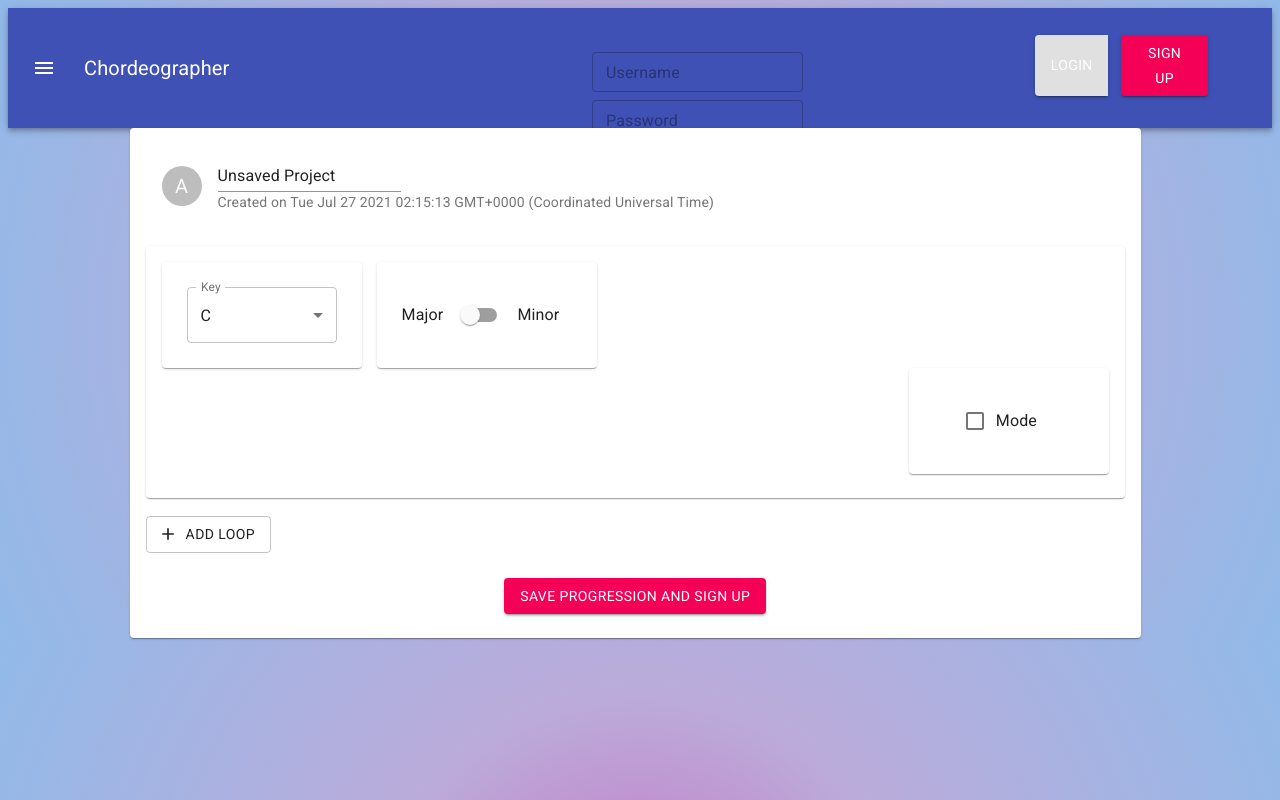
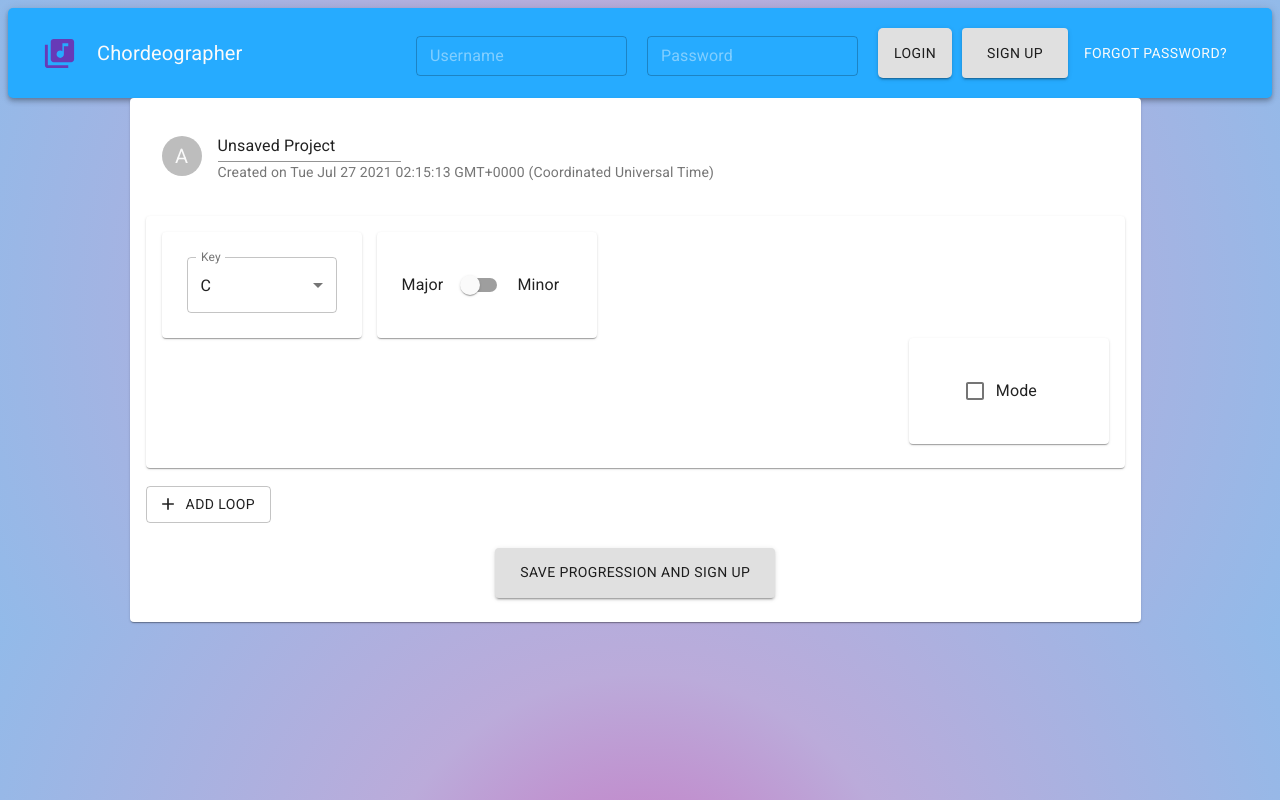
Before and after one commit to DillonNotDylan/COP4331-BigProject, a React (Create React App) app: page / in a window 1280 px wide. Built offline with nearby package versions, Linux system fonts and the light colour scheme.

Commit message:
Put Nelson's navbar in

```diff
--- a/src/components/Login_SignUp.js
+++ b/src/components/Login_SignUp.js
@@ -18,7 +18,13 @@ const Login_SignUp = (props) => {
 
 	return (
 		<div className="Login-SignUp" style={{ textAlign: 'center' }, props.style}>
-			<Button variant="contained" color="secondary" onClick={handleOpen}>{props.buttonText}</Button>
+			<Button
+				style={{ height: 50, padding: 25 }}
+				variant="contained"
+				color="default"
+				onClick={handleOpen}>
+				{props.buttonText}
+			</Button>
 			<ModalDialog open={open} handleClose={handleClose} />
 		</div>
 	);
--- a/src/components/Looper/LoopBox.js
+++ b/src/components/Looper/LoopBox.js
@@ -106,9 +106,8 @@ const LoopBox = () => {
 		setcProject(temp)
 	}
 
-	const save = (e) =>
+	const save = () =>
 	{
-		e.preventDefault();
 
 		// copy over references of loops
 		let t = {
--- a/src/components/NavBar.js
+++ b/src/components/NavBar.js
@@ -7,9 +7,12 @@ import {
 	IconButton,
 	Typography, Box,
 	TextField,
+	ThemeProvider,
+	createMuiTheme
 } from '@material-ui/core'
 import { makeStyles } from '@material-ui/core/styles'
 import MenuIcon from '@material-ui/icons/Menu';
+import LibraryMusicIcon from '@material-ui/icons/LibraryMusic';
 import axios from 'axios';
 import { RestoreOutlined } from '@material-ui/icons';
 import Login_SignUp from './Login_SignUp';
@@ -19,14 +22,46 @@ import ForgotPassword from './ForgotPassword'
 const useStyles = makeStyles((theme) => ({
 	root: {
 		flexGrow: 1,
+		borderRadius: 5,
+		padding: 10
+		// height: 100
 	},
 	menuButton: {
-		marginRight: theme.spacing(2),
+		marginRight: theme.spacing(1),
 	},
 	title: {
 		flexGrow: 1,
 	},
+
+	text: {
+		color: 'white'
+	}
 }));
+
+const barTheme = createMuiTheme({
+	palette: {
+		primary: {
+			main: '#26abff'
+		},
+
+		secondary: {
+			main: '#673ab7',
+			contrastText: '#000'
+
+		}
+
+	}
+
+});
+
+const typeTheme = createMuiTheme({
+	palette: {
+		primary: {
+			main: '#fafafa'
+		}
+	}
+})
+
 
 const NavBar = () => {
 	const classes = useStyles();
@@ -80,8 +115,7 @@ const NavBar = () => {
 		window.location = window.location;
 	}
 
-	const toggleForgotPop = () =>
-	{
+	const toggleForgotPop = () => {
 		setForgPass(!forgPass);
 	}
 
@@ -99,31 +133,35 @@ const NavBar = () => {
 
 	const notLoggedIn = () => {
 
-		const clickyStyle = { margin: '4px', textAlign: 'center', justifyContent: 'center' };
+		const clickyStyle = { textAlign: 'center', justifyContent: 'center', margin: 10, height: 45 };
 		return (
-			<div style={{ maxHeight: '5vh', maxWidth: '50vw', display: 'flex', flexDirection: 'row' , padding:'5vh'}}>
+			<div style={{ display: 'flex', flexDirection: 'row', alignContent: 'center', alignItems: 'flex-end' }}>
 				{	// show forgot password dialog on click
-					forgPass?
-					<ForgotPassword toggle={toggleForgotPop}/>
+					forgPass ?
+						<ForgotPassword toggle={toggleForgotPop} />
 						: null
 				}
-				<Typography style={{ marginRight: '20px' }} >{errMsg}</Typography>
-				<div>
-					<TextField variant="outlined" size="small" placeholder="Username" onChange={formChange} style={clickyStyle} />
-					<TextField variant="outlined" size="small" placeholder="Password" type="password" onChange={formChange} style={clickyStyle} />
+				<Typography style={{ marginRight: 125, height: 35 }} >{errMsg}</Typography>
+
+				<TextField variant="outlined" size="small" placeholder="Username" onChange={formChange} style={clickyStyle} InputProps={{ className: classes.text }} />
 
 
-				</div>
+				<ButtonGroup orientation="vertical" style={{}}>
+					<TextField variant="outlined" size="small" placeholder="Password" type="password" onChange={formChange} style={clickyStyle} InputProps={{ className: classes.text }} />
+				</ButtonGroup>
 
-				<ButtonGroup style={{display:'flex', flexDirection:'column', maxHeight:'100%', justifyContent:'center'}} >
-					<ButtonGroup style={{display:'flex', flexDirection:'row', paddingTop:'17%'}}>
-						<Button color="inherit" variant="contained" onClick={submitLogin} style={{textAlign:'center', justifyContent: 'center', marginLeft: '1vw', marginRight:'1vw' }}>Login</Button>
-						<Login_SignUp buttonText="Sign Up" style={{textAlign: 'center', justifyContent: 'center'}} />
+				<ButtonGroup style={{ textAlign: 'center', justifyContent: 'center', margin: 10, marginRight: 10 }}>
+					<Button color="default" variant="contained" onClick={submitLogin} style={{ height: 50, marginRight: 10, borderRadius: 5 }}>
+						Login
+					</Button>
+					<Login_SignUp buttonText="Sign Up" />
+					<ThemeProvider theme={typeTheme}>
+						<Button variant="text" onClick={toggleForgotPop} style={{ marginLeft: 15, padding: 1 }} color='primary'>
+							Forgot Password?
+						</Button>
+					</ThemeProvider>
 				</ButtonGroup>
-					<Button variant="text" color="primary" onClick={toggleForgotPop}>
-						Forgot Password
-					</Button>
-				</ButtonGroup>
+
 
 			</div>
 		);
@@ -137,25 +175,33 @@ const NavBar = () => {
 			nName = nName.nickname;
 		return (
 			<>
-				<Typography variant="h6" style={{ color: 'black', marginRight: '5vw' }} >Welcome, {nName}</Typography>
-				<Button onClick={doLogOut} >Log Out</Button>
+				<Typography variant="h6" style={{ color: 'white', marginRight: '10vw' }} >Welcome {nName}</Typography>
+				<Button onClick={doLogOut} variant="contained">Log Out</Button>
 			</>
 		);
 	}
 
 	return (
-		<AppBar color="primary" position="static">
+		<ThemeProvider theme={barTheme}>
+			<AppBar color="primary" position="static" className={classes.root}>
 				<Toolbar>
-				<IconButton edge="start" className={classes.menuButton} color="inherit" aria-label="menu">
-					<MenuIcon />
+					<ThemeProvider theme={barTheme}>
+						<IconButton edge="start" className={classes.menuButton} color="inherit" aria-label="menu" color="secondary" >
+							<LibraryMusicIcon fontSize="large" />
 						</IconButton>
-				<Typography variant="h6" className={classes.title}>
+					</ThemeProvider>
+					<ThemeProvider theme={typeTheme}>
+						<Typography variant="h6" className={classes.title} color="primary">
 							Chordeographer
 						</Typography>
+					</ThemeProvider>
+
 					{lin ? isLoggedIn() : notLoggedIn()}
 
 				</Toolbar>
 			</AppBar>
+		</ThemeProvider>
+
 	)
 }
 
--- a/src/components/Tools/ModeBox.js
+++ b/src/components/Tools/ModeBox.js
@@ -79,20 +79,20 @@ const boxStyles = makeStyles({
 const marks = [
 	{
 		value: 0,
-		label: 'Sad',
-		mode: 'Locrian'
+		label: 'Happy',
+		mode: 'Ionian'
 	},
 	{
 		value: 1,
-		mode: 'Phrygian'
+		mode: "Dorian"
 	},
 	{
 		value: 2,
-		mode: 'Aeolian'
+		mode: "Phrygian"
 	},
 	{
 		value: 3,
-		mode: 'Dorian'
+		mode: "Lydian"
 	},
 	{
 		value: 4,
@@ -100,12 +100,12 @@ const marks = [
 	},
 	{
 		value: 5,
-		mode: 'Ionian'
+		mode: "Aeolian"
 	},
 	{
 		value: 6,
-		label: 'Happy',
-		mode: 'Lydian'
+		label: "Sad",
+		mode: "Locrian"
 	}
 ]
 
--- a/src/components/Tools/ModeSelect.js
+++ b/src/components/Tools/ModeSelect.js
@@ -11,13 +11,13 @@ const KeySelect = (props) => {
 				label="Key"
 				defaultValue={props.useMode}
 			>
-				<MenuItem value={0}>Locrian</MenuItem>
-				<MenuItem value={1}>Phrygian</MenuItem>
-				<MenuItem value={2}>Aeolian</MenuItem>
-				<MenuItem value={3}>Dorian</MenuItem>
+				<MenuItem value={0}>Ionian</MenuItem>
+				<MenuItem value={1}>Dorian</MenuItem>
+				<MenuItem value={2}>Phrygian</MenuItem>
+				<MenuItem value={3}>Lydian</MenuItem>
 				<MenuItem value={4}>Myxolydian</MenuItem>
-				<MenuItem value={5}>Ionian</MenuItem>
-				<MenuItem value={6}>Lydian</MenuItem>
+				<MenuItem value={5}>Aeolian</MenuItem>
+				<MenuItem value={6}>Locrian</MenuItem>
 
 			</Select>
 		</div>
```
Lines whose indentation alone changed are shown as unchanged.
